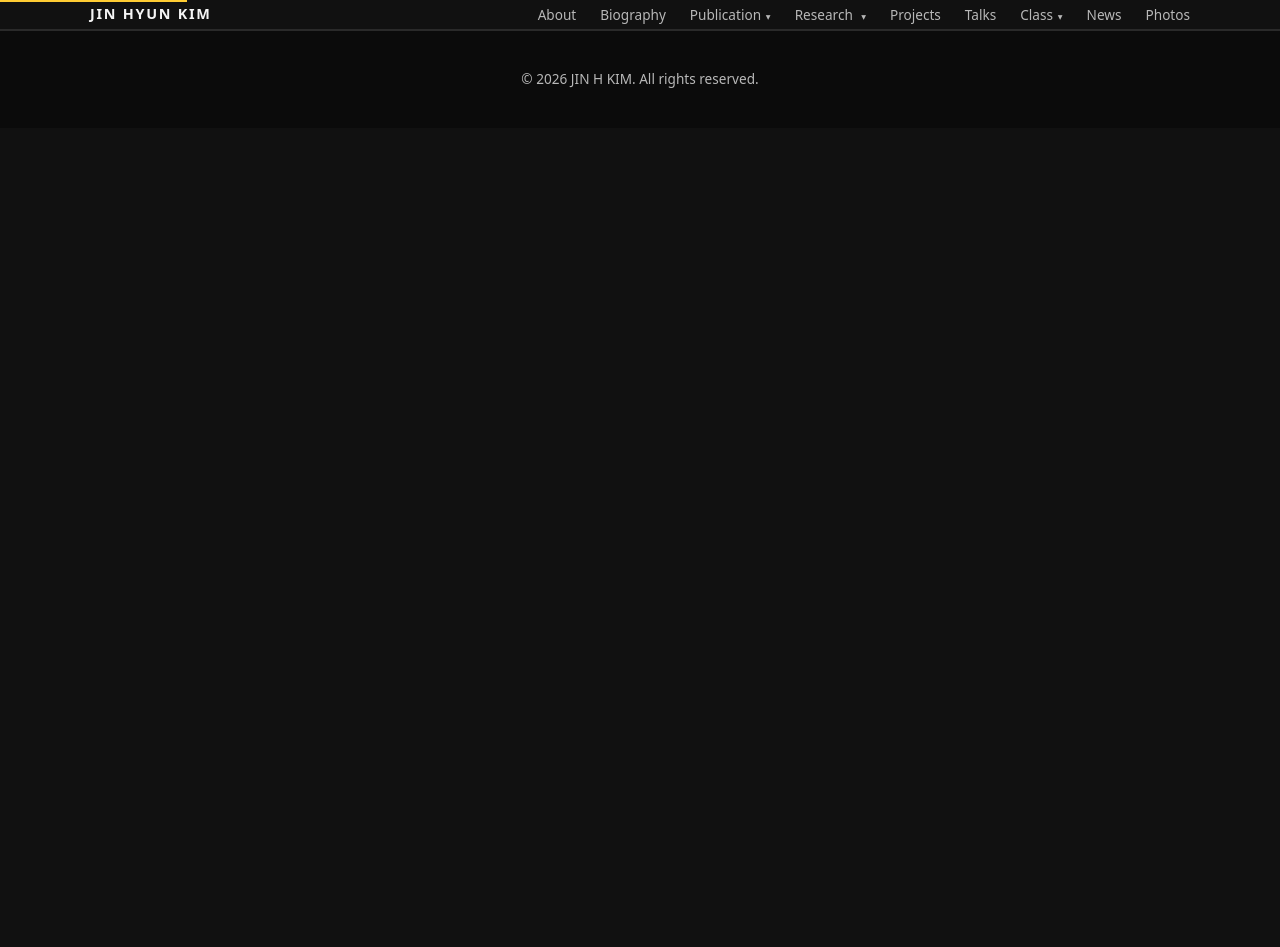
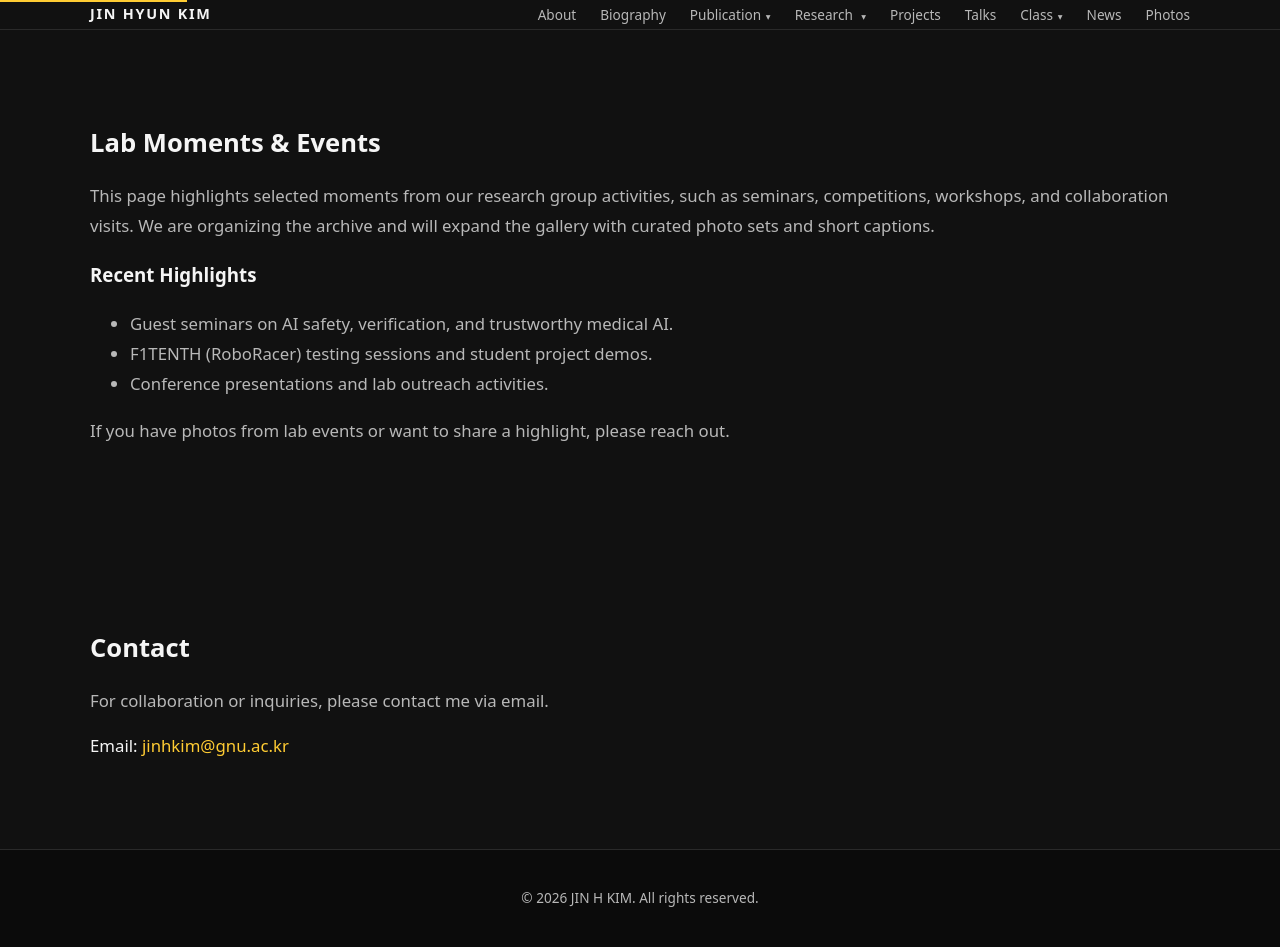
Before and after one commit to jhkim07/jhkim07.github.io, a Jekyll site: the page built from photos/events.md, in a window 1280 px wide. Built offline with Jekyll 4.4.1, drawn with Linux system fonts in a browser that asks for light colours; our own code applies the rules of GitHub Pages for plain Markdown files; before the commit the page ends 900 px from its top, so only the background shows below that.

```diff
--- a/_layouts/default.html
+++ b/_layouts/default.html
@@ -11,6 +11,7 @@
         content="Jin Hyun Kim, 김진현 교수, AI Safety, CPS Verification, Cyber-Physical Systems, Medical AI, Ophthalmology AI, Ophtimus, Embodied AI, World Model, Model Checking, Autonomous Driving, F1TENTH, RoboRacer, Formal Methods, GNU">
   <meta name="author" content="Prof. Jin Hyun Kim">
   <meta name="publisher" content="Cyber Safety Lab, Gyeongsang National University">
+  <link rel="canonical" href="{{ page.url | absolute_url }}">
 
   <!-- Open Graph (Facebook, LinkedIn, Slack 등) -->
   <meta property="og:title" content="Prof. Jin Hyun Kim | AI Safety · CPS Verification · Medical AI">
@@ -145,7 +146,7 @@
                 </a>
               </li>
               <li role="none">
-                <a href="{{ '/classes/data-structure' | relative_url }}" role="menuitem">
+                <a href="{{ '/classes/data-structure/' | relative_url }}" role="menuitem">
                   Data Structure
                 </a>
               </li>
@@ -161,7 +162,7 @@
               </li>
             </ul>
           </li>
-          <li><a href="{{ '/news' | relative_url }}#contact">News</a></li>
+          <li><a href="{{ '/news/' | relative_url }}#contact">News</a></li>
           <li><a href="{{ '/photos/events' | relative_url }}#contact">Photos</a></li>
         </ul>
       </nav>
--- a/photos/events.md
+++ b/photos/events.md
@@ -0,0 +1,38 @@
+---
+layout: default
+title: "Photos"
+---
+
+<section class="section">
+  <div class="container">
+    <h2>Lab Moments & Events</h2>
+    <p class="section-text">
+      This page highlights selected moments from our research group activities, such as
+      seminars, competitions, workshops, and collaboration visits. We are organizing the
+      archive and will expand the gallery with curated photo sets and short captions.
+    </p>
+
+    <h3>Recent Highlights</h3>
+    <ul class="section-text">
+      <li>Guest seminars on AI safety, verification, and trustworthy medical AI.</li>
+      <li>F1TENTH (RoboRacer) testing sessions and student project demos.</li>
+      <li>Conference presentations and lab outreach activities.</li>
+    </ul>
+
+    <p class="section-text">
+      If you have photos from lab events or want to share a highlight, please reach out.
+    </p>
+  </div>
+</section>
+
+<section id="contact" class="section">
+  <div class="container">
+    <h2>Contact</h2>
+    <p class="section-text">
+      For collaboration or inquiries, please contact me via email.
+    </p>
+    <p class="contact-email">
+      Email: <a href="mailto:jinhkim@gnu.ac.kr">jinhkim@gnu.ac.kr</a>
+    </p>
+  </div>
+</section>
```
Also changed, not shown: classes/data-structure.md (+2 -7 lines), publications/patents.md (added, +77 -0 lines), research/formal-verification/index.md (added, +17 -0 lines).
